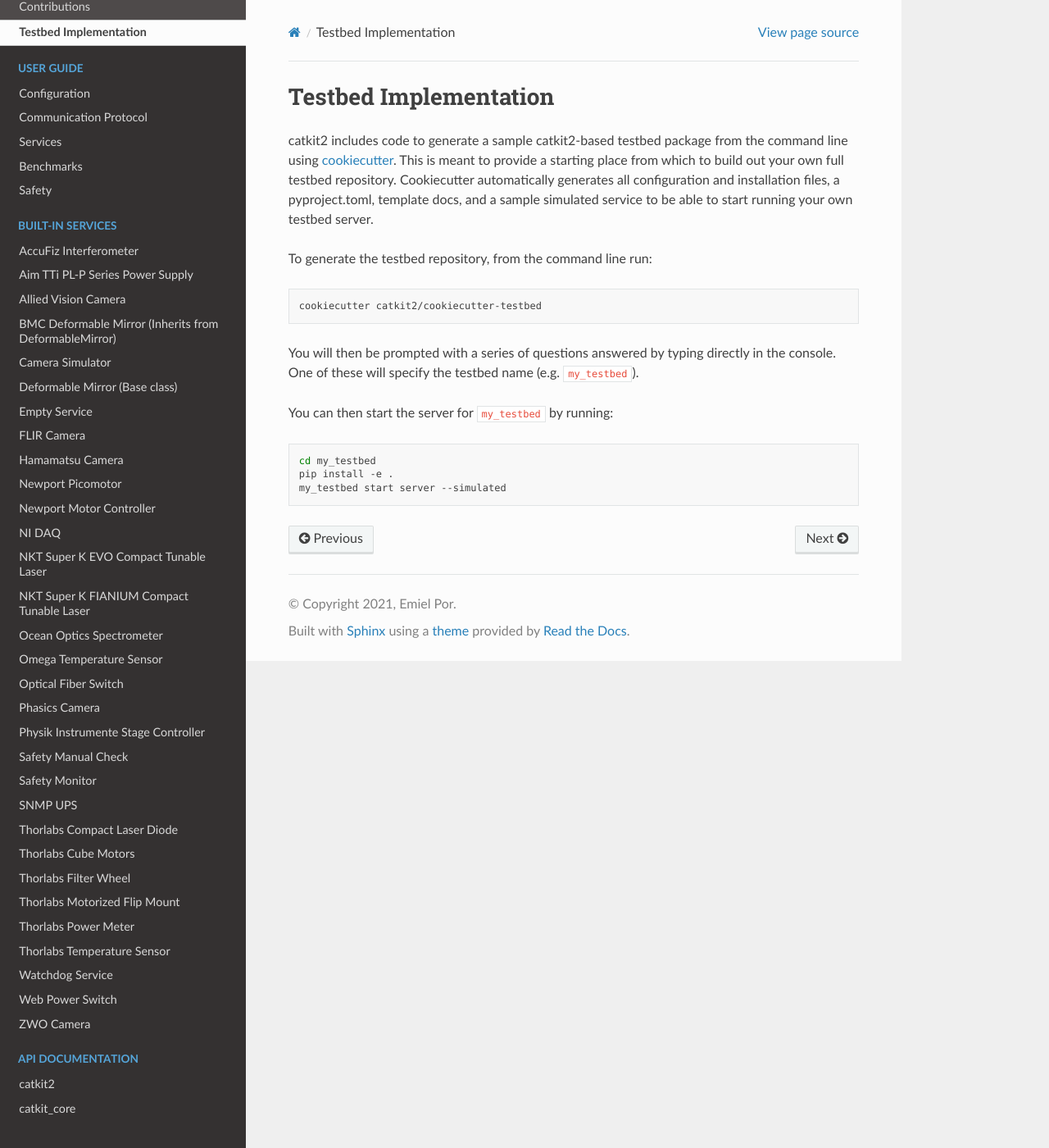
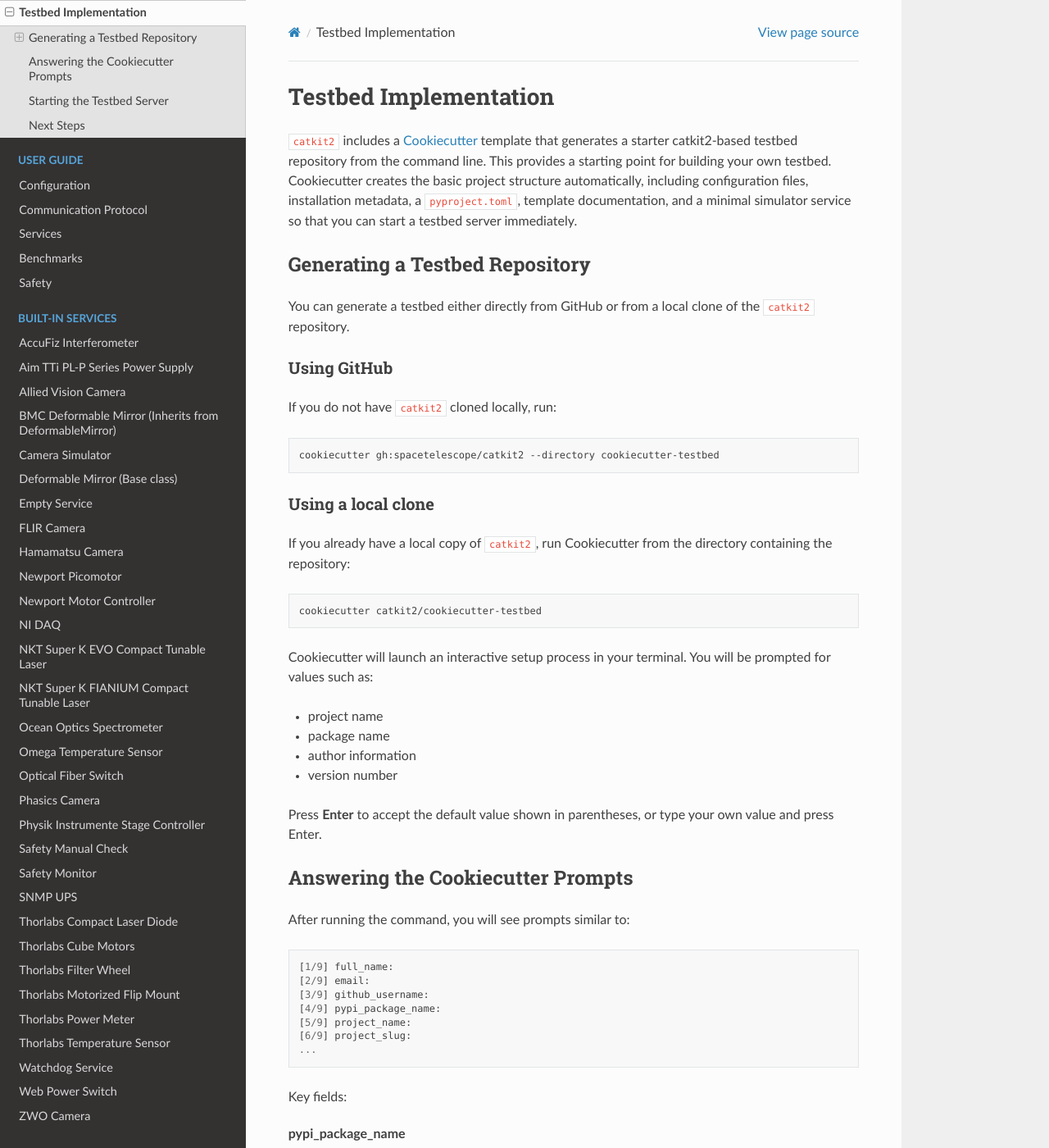
Before and after one commit to spacetelescope/catkit2, a Sphinx documentation site: the page built from docs/testbed_implementation.rst, in a window 1280 px wide and 1400 px high. Shown: the whole window at 82% size. Built offline with Sphinx 7.4.7 and the Read the Docs theme 3.1.0, drawn with Linux system fonts in a browser that asks for light colours; some of the changed text lies outside the part shown.

Commit message:
Added details into how to setup the dummy testbed repo

```diff
--- a/docs/testbed_implementation.rst
+++ b/docs/testbed_implementation.rst
@@ -1,22 +1,116 @@
 Testbed Implementation
 ======================
 
-catkit2 includes code to generate a sample catkit2-based testbed package from the command line using `cookiecutter <https://github.com/audreyfeldroy/cookiecutter-pypackage>`__.
-This is meant to provide a starting place from which to build out your own full testbed repository. Cookiecutter automatically generates all configuration and installation files, a
-pyproject.toml, template docs, and a sample simulated service to be able to start running your own testbed server.
+``catkit2`` includes a `Cookiecutter  <https://github.com/audreyfeldroy/cookiecutter-pypackage>`__ template that generates a starter catkit2-based testbed repository from the command line. This provides a starting point for building your own testbed. Cookiecutter creates the basic project structure automatically, including configuration files, installation metadata, a ``pyproject.toml``, template documentation, and a minimal simulator service so that you can start a testbed server immediately.
 
-To generate the testbed repository, from the command line run:
+
+Generating a Testbed Repository
+-------------------------------
+
+You can generate a testbed either directly from GitHub or from a local clone of the ``catkit2`` repository.
+
+Using GitHub
+^^^^^^^^^^^^^^^^^^^^^^^^^^
+
+If you do not have ``catkit2`` cloned locally, run:
+
+.. code-block:: shell
+
+   cookiecutter gh:spacetelescope/catkit2 --directory cookiecutter-testbed
+
+Using a local clone
+^^^^^^^^^^^^^^^^^^^
+
+If you already have a local copy of ``catkit2``, run Cookiecutter from the directory containing the repository:
 
 .. code-block:: shell
 
    cookiecutter catkit2/cookiecutter-testbed
 
-You will then be prompted with a series of questions answered by typing directly in the console. One of these will specify the testbed name (e.g. ``my_testbed``).
+Cookiecutter will launch an interactive setup process in your terminal. You will be prompted for values such as:
 
-You can then start the server for ``my_testbed`` by running:
+- project name
+- package name
+- author information
+- version number
+
+Press **Enter** to accept the default value shown in parentheses, or type your own value and press Enter.
+
+Answering the Cookiecutter Prompts
+----------------------------------
+
+After running the command, you will see prompts similar to:
+
+::
+
+   [1/9] full_name:
+   [2/9] email:
+   [3/9] github_username:
+   [4/9] pypi_package_name:
+   [5/9] project_name:
+   [6/9] project_slug:
+   ...
+
+Key fields:
+
+**pypi_package_name**
+   The technical package name. This determines:
+
+   - the Python package directory
+   - the import name
+   - the command used to start the server
+
+   Example::
+
+      pypi_package_name: my_testbed
+
+   Later commands will use this name::
+
+      cd my_testbed
+      my_testbed start server --simulated
+
+**project_name**
+   Human-readable title used in documentation and metadata.
+
+**project_slug**
+   A filesystem-friendly name, usually derived automatically from
+   ``pypi_package_name``. In most cases the default is correct.
+
+.. note::
+
+   The generated directory name and command-line entry point are based on
+   ``pypi_package_name`` (and typically ``project_slug``), not on
+   ``project_name``.
+
+When the prompts are complete, Cookiecutter creates a new project directory using the selected package name.
+
+Starting the Testbed Server
+---------------------------
+
+After generation, install the project and start the testbed server:
 
 .. code-block:: shell
 
    cd my_testbed
    pip install -e .
    my_testbed start server --simulated
+
+Replace ``my_testbed`` with the value you provided for
+``pypi_package_name``.
+
+This will:
+
+1. Install the package in editable mode.
+2. Start the testbed server.
+
+When started with ``--simulated``, the server automatically runs the simulator service defined by the testbed configuration.
+
+Next Steps
+----------
+
+After confirming the server starts successfully, you can:
+
+- explore the generated directory structure
+- inspect the simulator service and optical model
+- modify or replace services with your own implementations
+- add hardware-backed services when moving beyond simulation
```
